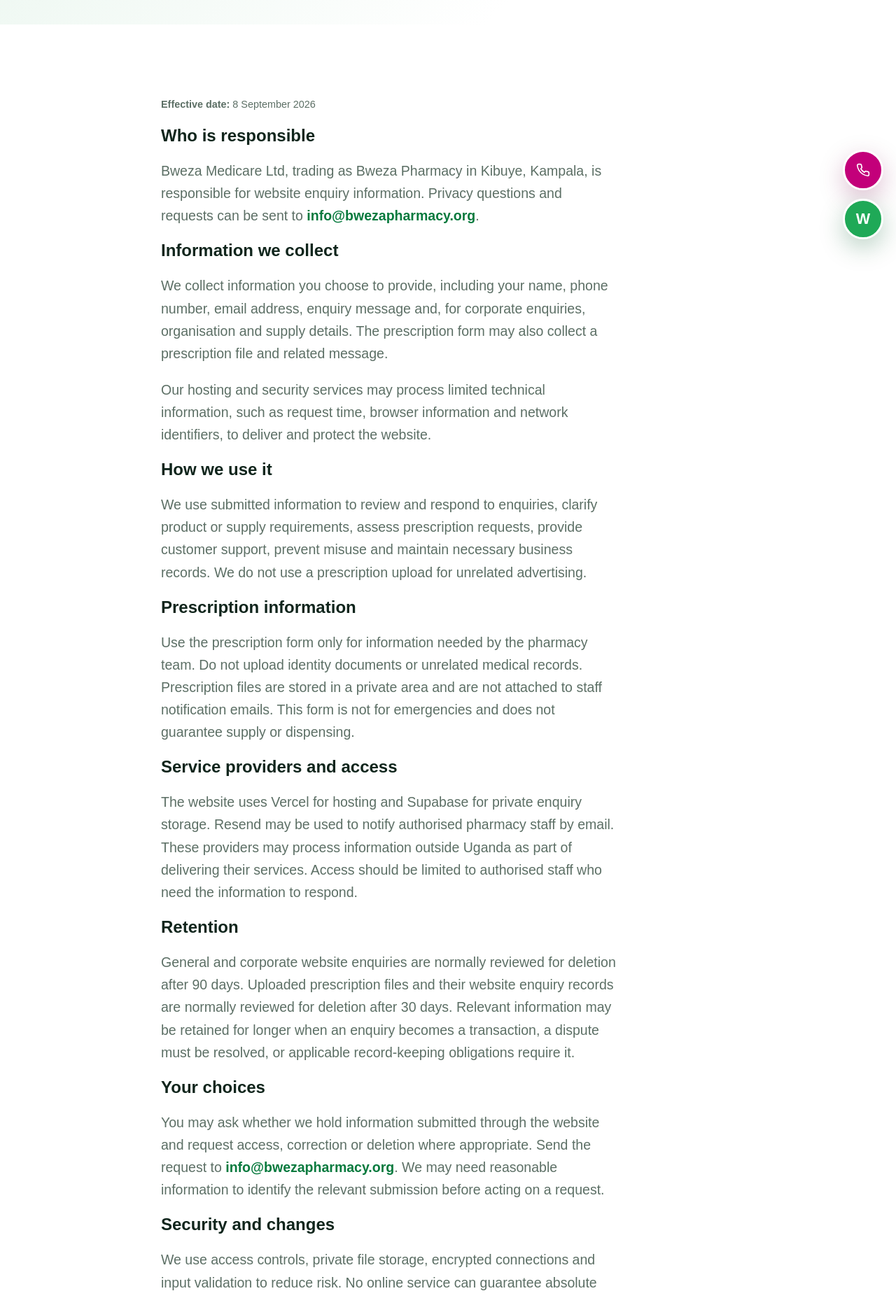
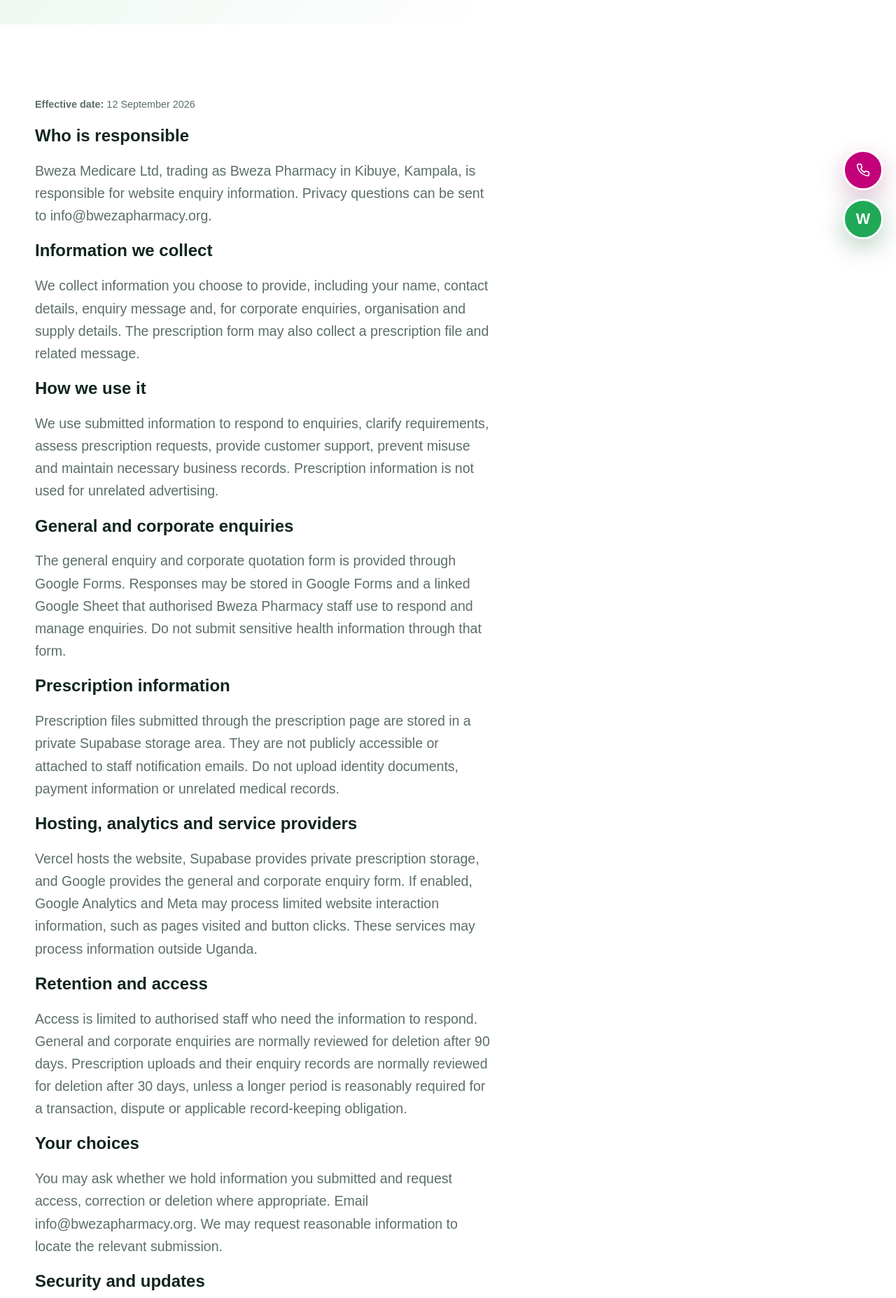
Before and after one commit to Bafakyiivan/Bweza-Pharmacy, a Next.js app: page /privacy in a window 1280 px wide. Shown: the part 440-2295 px from the top of the page at 70% size. Built offline with nearby package versions, Linux system fonts and the light colour scheme; no server answers.

Commit message:
Growth foundation: update app/privacy/page.tsx

```diff
--- a/app/privacy/page.tsx
+++ b/app/privacy/page.tsx
@@ -9,63 +9,19 @@
 };
 
 export default function PrivacyPage() {
-  return (
-    <>
-      <PageHero
-        eyebrow="Privacy"
-        title="How we handle website enquiry information."
-        description="This notice explains how Bweza Medicare Ltd, trading as Bweza Pharmacy, handles information submitted through this website."
-      />
-      <section className="section">
-        <div className="container" style={{ maxWidth: 820 }}>
-          <p className="small"><strong>Effective date:</strong> 8 September 2026</p>
-
-          <h2>Who is responsible</h2>
-          <p className="lead">
-            Bweza Medicare Ltd, trading as Bweza Pharmacy in Kibuye, Kampala, is responsible for website enquiry information. Privacy questions and requests can be sent to{" "}
-            <a href={`mailto:${site.email}`} style={{ color: "var(--green)", fontWeight: 800 }}>{site.email}</a>.
-          </p>
-
-          <h2>Information we collect</h2>
-          <p className="lead">
-            We collect information you choose to provide, including your name, phone number, email address, enquiry message and, for corporate enquiries, organisation and supply details. The prescription form may also collect a prescription file and related message.
-          </p>
-          <p className="lead">
-            Our hosting and security services may process limited technical information, such as request time, browser information and network identifiers, to deliver and protect the website.
-          </p>
-
-          <h2>How we use it</h2>
-          <p className="lead">
-            We use submitted information to review and respond to enquiries, clarify product or supply requirements, assess prescription requests, provide customer support, prevent misuse and maintain necessary business records. We do not use a prescription upload for unrelated advertising.
-          </p>
-
-          <h2>Prescription information</h2>
-          <p className="lead">
-            Use the prescription form only for information needed by the pharmacy team. Do not upload identity documents or unrelated medical records. Prescription files are stored in a private area and are not attached to staff notification emails. This form is not for emergencies and does not guarantee supply or dispensing.
-          </p>
-
-          <h2>Service providers and access</h2>
-          <p className="lead">
-            The website uses Vercel for hosting and Supabase for private enquiry storage. Resend may be used to notify authorised pharmacy staff by email. These providers may process information outside Uganda as part of delivering their services. Access should be limited to authorised staff who need the information to respond.
-          </p>
-
-          <h2>Retention</h2>
-          <p className="lead">
-            General and corporate website enquiries are normally reviewed for deletion after 90 days. Uploaded prescription files and their website enquiry records are normally reviewed for deletion after 30 days. Relevant information may be retained for longer when an enquiry becomes a transaction, a dispute must be resolved, or applicable record-keeping obligations require it.
-          </p>
-
-          <h2>Your choices</h2>
-          <p className="lead">
-            You may ask whether we hold information submitted through the website and request access, correction or deletion where appropriate. Send the request to{" "}
-            <a href={`mailto:${site.email}?subject=Privacy%20request`} style={{ color: "var(--green)", fontWeight: 800 }}>{site.email}</a>. We may need reasonable information to identify the relevant submission before acting on a request.
-          </p>
-
-          <h2>Security and changes</h2>
-          <p className="lead">
-            We use access controls, private file storage, encrypted connections and input validation to reduce risk. No online service can guarantee absolute security. We may update this notice when website practices or service providers change and will publish the revised effective date here.
-          </p>
-        </div>
-      </section>
-    </>
-  );
+  return <>
+    <PageHero eyebrow="Privacy" title="How we handle website enquiry information." description="This notice explains how Bweza Medicare Ltd, trading as Bweza Pharmacy, handles information submitted through this website." />
+    <section className="section"><div className="container privacy-content">
+      <p className="small"><strong>Effective date:</strong> 12 September 2026</p>
+      <h2>Who is responsible</h2><p className="lead">Bweza Medicare Ltd, trading as Bweza Pharmacy in Kibuye, Kampala, is responsible for website enquiry information. Privacy questions can be sent to <a href={`mailto:${site.email}`}>{site.email}</a>.</p>
+      <h2>Information we collect</h2><p className="lead">We collect information you choose to provide, including your name, contact details, enquiry message and, for corporate enquiries, organisation and supply details. The prescription form may also collect a prescription file and related message.</p>
+      <h2>How we use it</h2><p className="lead">We use submitted information to respond to enquiries, clarify requirements, assess prescription requests, provide customer support, prevent misuse and maintain necessary business records. Prescription information is not used for unrelated advertising.</p>
+      <h2>General and corporate enquiries</h2><p className="lead">The general enquiry and corporate quotation form is provided through Google Forms. Responses may be stored in Google Forms and a linked Google Sheet that authorised Bweza Pharmacy staff use to respond and manage enquiries. Do not submit sensitive health information through that form.</p>
+      <h2>Prescription information</h2><p className="lead">Prescription files submitted through the prescription page are stored in a private Supabase storage area. They are not publicly accessible or attached to staff notification emails. Do not upload identity documents, payment information or unrelated medical records.</p>
+      <h2>Hosting, analytics and service providers</h2><p className="lead">Vercel hosts the website, Supabase provides private prescription storage, and Google provides the general and corporate enquiry form. If enabled, Google Analytics and Meta may process limited website interaction information, such as pages visited and button clicks. These services may process information outside Uganda.</p>
+      <h2>Retention and access</h2><p className="lead">Access is limited to authorised staff who need the information to respond. General and corporate enquiries are normally reviewed for deletion after 90 days. Prescription uploads and their enquiry records are normally reviewed for deletion after 30 days, unless a longer period is reasonably required for a transaction, dispute or applicable record-keeping obligation.</p>
+      <h2>Your choices</h2><p className="lead">You may ask whether we hold information you submitted and request access, correction or deletion where appropriate. Email <a href={`mailto:${site.email}?subject=Privacy%20request`}>{site.email}</a>. We may request reasonable information to locate the relevant submission.</p>
+      <h2>Security and updates</h2><p className="lead">We use encrypted connections, input validation, access controls and private file storage to reduce risk. No online service can guarantee absolute security. This notice may be updated when website practices or service providers change.</p>
+    </div></section>
+  </>;
 }
```
